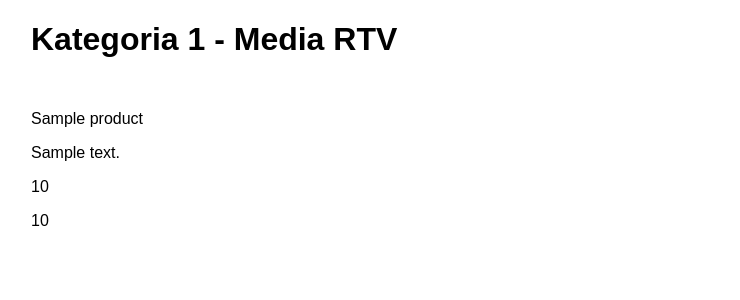
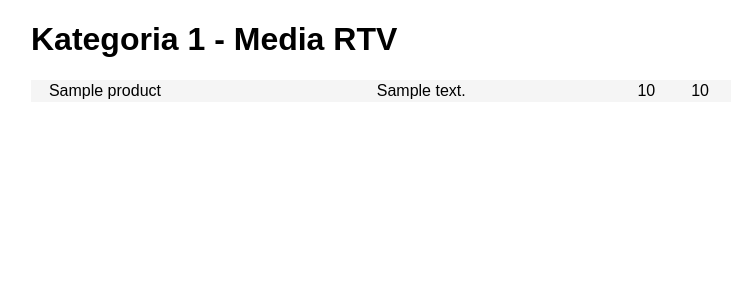
Before and after one commit to IgorWalkowiak/PO_projekt, a Flask app: page /category/1 in a window 1280 px wide. Shown: the part 100-400 px from the top of the page, without its empty margins (259-999 px from the left). Run offline with Flask 2, Linux system fonts and the light colour scheme; tables that the repository leaves empty hold one stand-in row (values such as "Sample post").

Commit message:
Change product view

```diff
--- a/static/assets/styles.css
+++ b/static/assets/styles.css
@@ -100,3 +100,16 @@ a:link, a:visited {
   margin: 0;
   padding-top: 2%;
 }
+
+.product {
+  margin: 0;
+  padding-top: 2%;
+}
+
+.product-info {
+  display: flex;
+}
+
+.product-detail {
+  padding: 0 2%;
+}
--- a/templates/browse_category.html
+++ b/templates/browse_category.html
@@ -8,12 +8,15 @@
   {{ super() }}
 {% endblock %}
 {% block content %}
-  {% for product in products %}
-    <div class="category">
-      <p class = 'title'> {{product.name}} </p>
-      <p class = 'desc'> {{product.description}} </p>
-      <p class = 'price'> {{product.price}} </p>
-      <p class = 'amount'> {{product.amount}} </p>
-    </div>
-  {% endfor %}
+  <table class="category-container">
+    {% for product in products %}
+      <tr class="product">
+        <td class='product-image product-detail'><img src="{{ url_for('static',filename='icons/star.svg') }}" /></td>
+        <td class='product-title product-detail'> {{product.name}} </td>
+        <td class='product-desc product-detail'> {{product.description}} </td>
+        <td class='product-price product-detail'> {{product.price}} </td>
+        <td class='product-amount product-detail'> {{product.amount}} </td>
+      </tr>
+    {% endfor %}
+  </table>
 {% endblock %}
```
Also changed, not shown: static/icons/star.svg (added).
